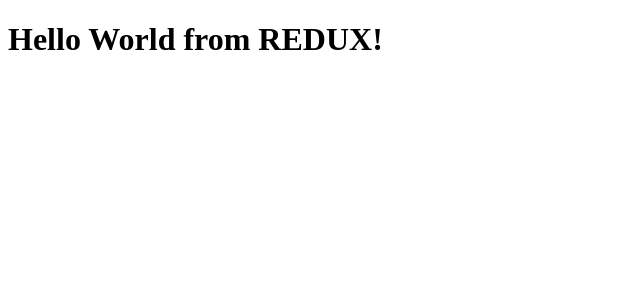
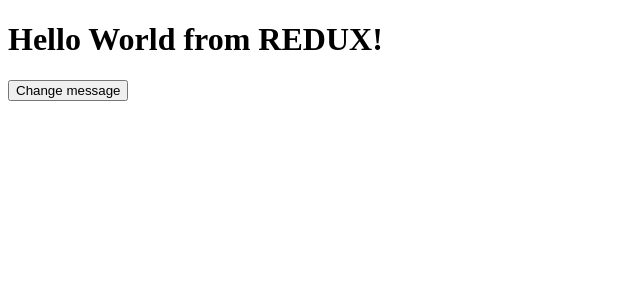
Before and after one commit to CraftAcademy/redux_demo_2020_03_17, a React (Create React App) app: page / in a window 1280 px wide. Shown: the top 300 px of the page, without its empty margins (0-640 px from the left). Built offline with nearby package versions, Linux system fonts and the light colour scheme.

Commit message:
adds method to change the message by clicking a button

```diff
--- a/src/App.jsx
+++ b/src/App.jsx
@@ -2,8 +2,18 @@
 import { connect } from 'react-redux'
 
 const App = props => {
+
+	const changeMessage = () => {
+		props.dispatch({ type: '', payload: 'Hello from a function' })
+	}
 	return (
-		<h1>{props.message}</h1>
+		<>
+			<h1>{props.message}</h1>
+			<button
+				onClick={changeMessage}
+			>Change message
+			</button>
+		</>
 	)
 }
 
--- a/src/state/reducers/rootReducer.js
+++ b/src/state/reducers/rootReducer.js
@@ -1,7 +1,10 @@
 import initialState from '../store/initialState'
 
-const rootReducer = (state = initialState) => {
-	return state
+const rootReducer = (state = initialState, action) => {
+	return {
+		...state,
+		message: action.payload || initialState.message
+	}
 }
 
 export default rootReducer
```
